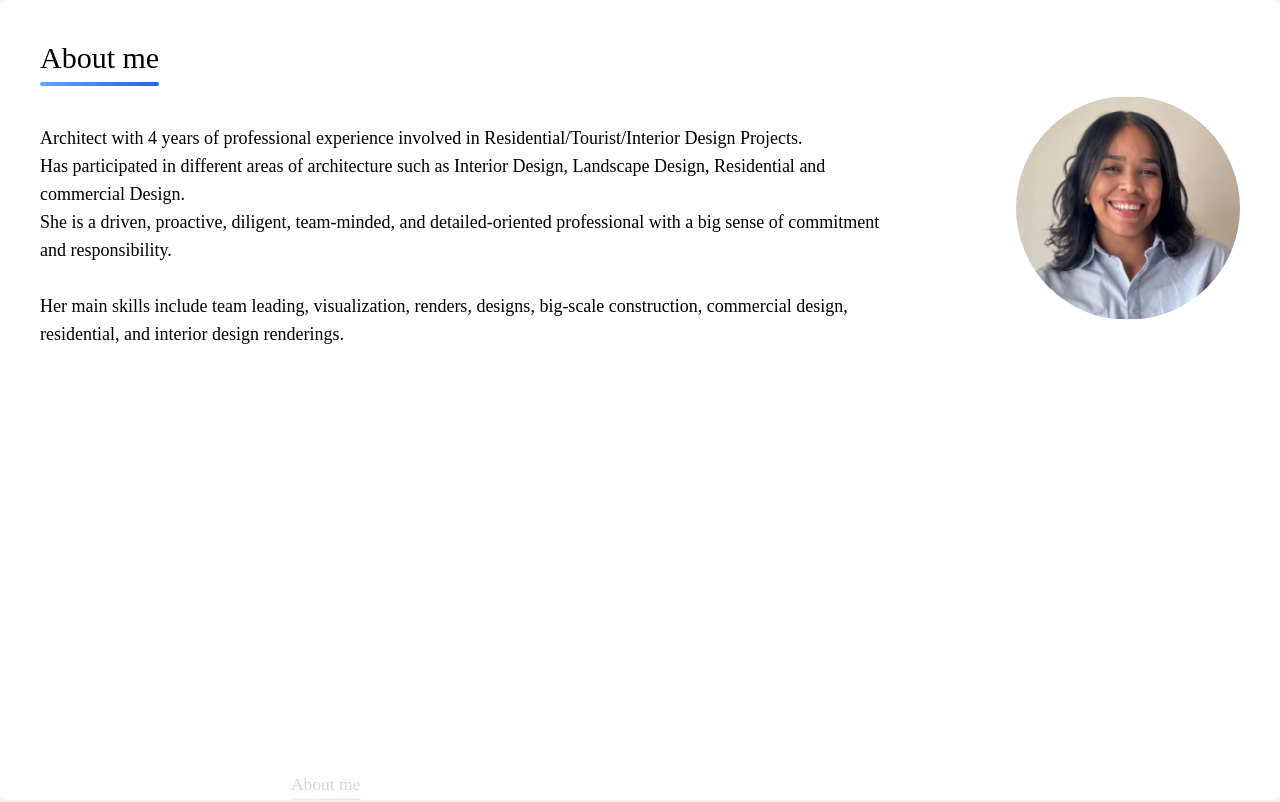
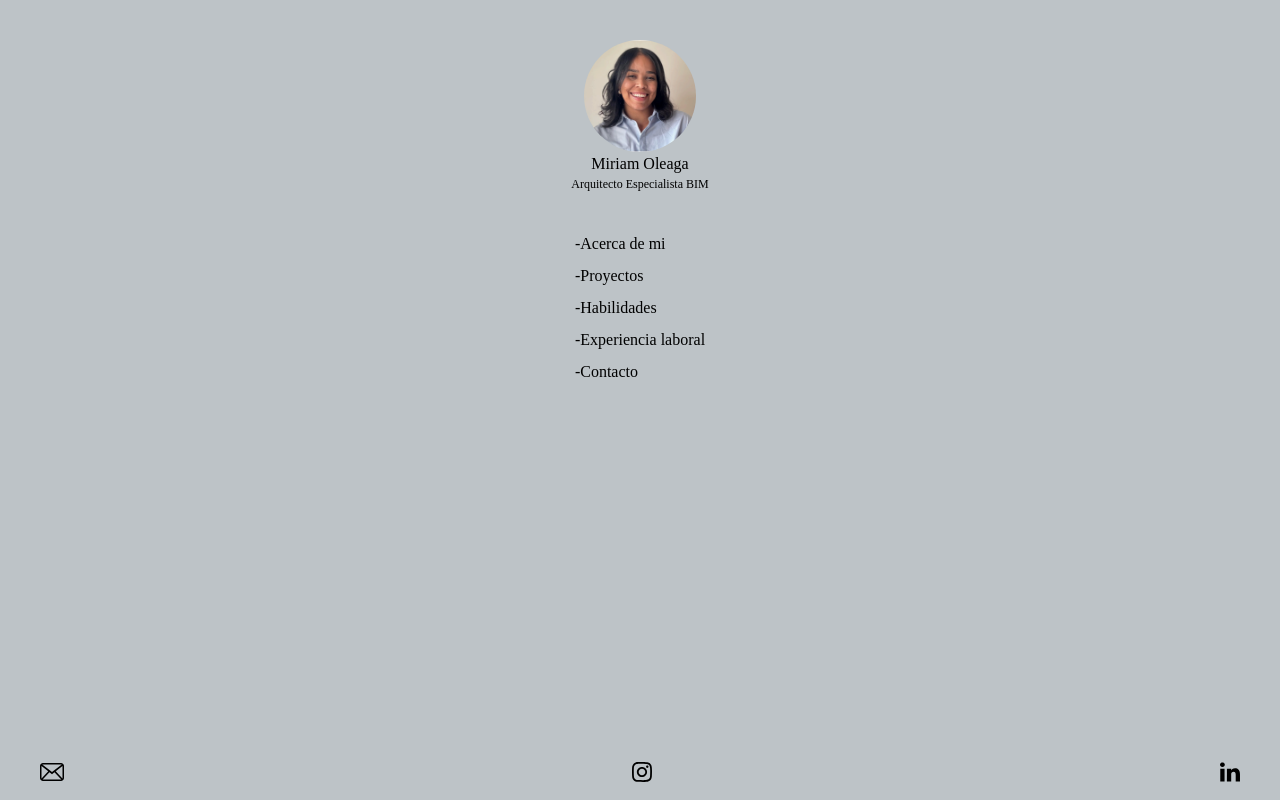
Before and after one commit to Braylin20/PortFolio_React, a React (Vite) app in the folder portfolio-michelle/: page / in a window 1280 px wide. Shown: the top 802 px of the page. Built offline with nearby package versions, Linux system fonts and the light colour scheme.

Commit message:
remove overflow and add some tailwind classes

```diff
--- a/portfolio-michelle/src/components/MainSection.jsx
+++ b/portfolio-michelle/src/components/MainSection.jsx
@@ -1,14 +1,20 @@
 import {AboutMe} from "./AboutMe.jsx";
 import {Projects} from "./Projects.jsx";
 import {InformationCard} from "./InformationCard.jsx";
+import {SideBar} from "./SideBar.jsx";
 
 export const MainSection = () => {
     return (
         <>
-            <section className=" p-10 overflow-y-auto flex flex-col gap-72 h-screen">
-                <AboutMe/>
-                <InformationCard/>
-                <Projects/>
+            <SideBar/>
+
+            <section className=" p-10 flex flex-col items-center  ">
+                <div className="w-[70%] flex flex-col gap-24">
+
+                    <AboutMe/>
+                    <InformationCard/>
+                    <Projects/>
+                </div>
             </section>
         </>
     );
```
